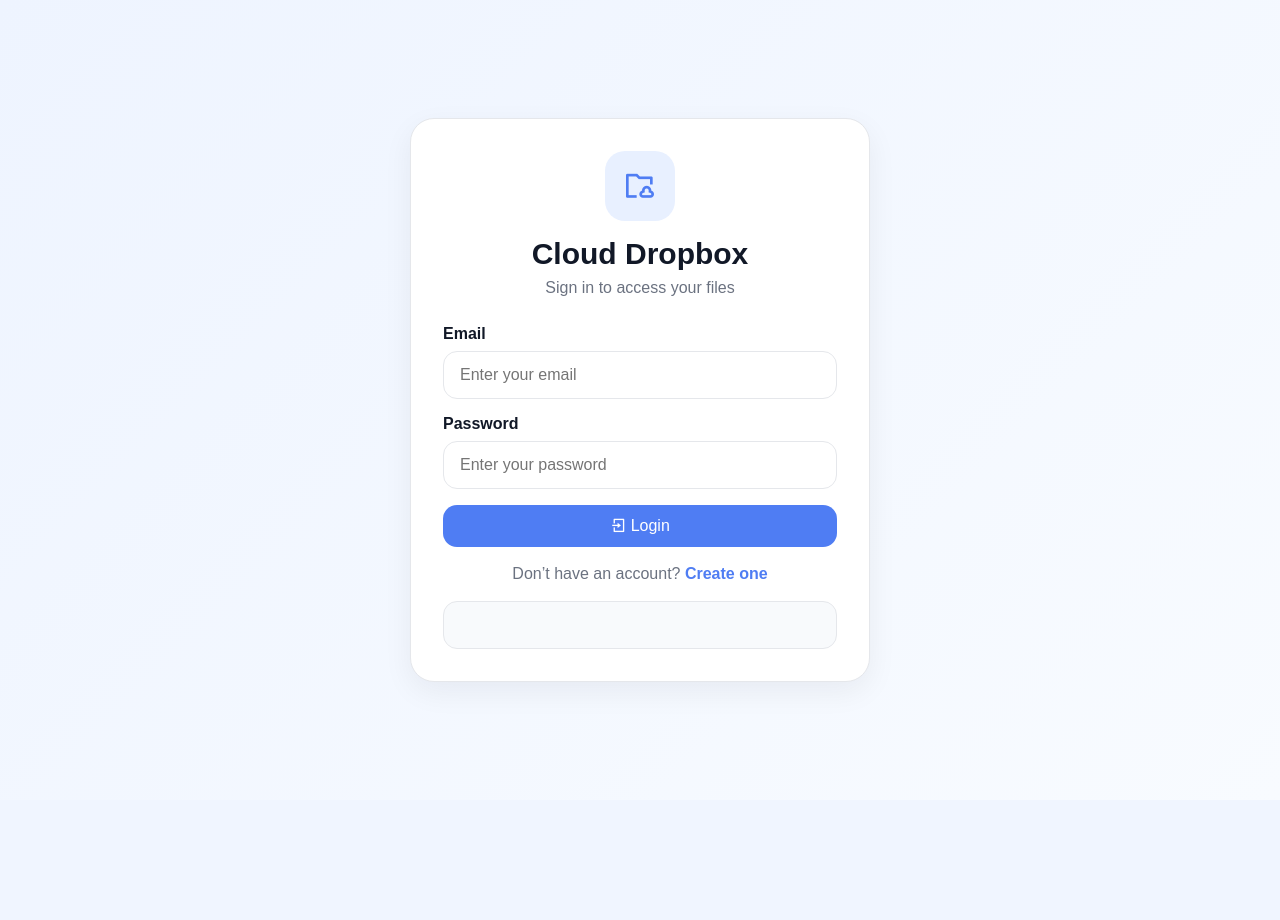
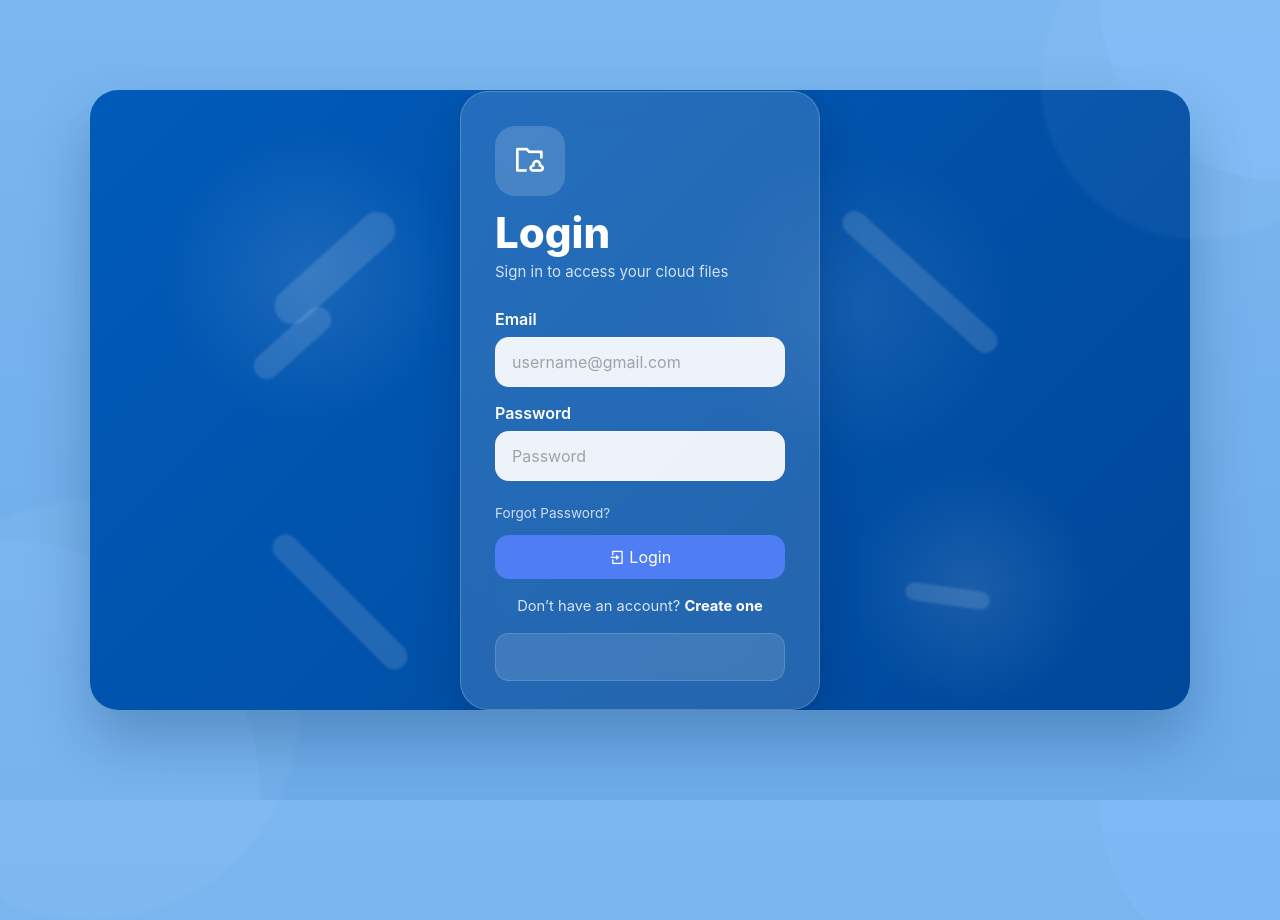
Before and after one commit to samuelsimeon/Dropbox_project, a FastAPI app: page /login in a window 1280 px wide; the page is wider, and only the part inside the window is pictured. Before the commit the page ends 682 px from the top of that part, so only its background shows below. Run offline with FastAPI, Linux system fonts and the light colour scheme; parts of the project's set-up code (start-up, migrations or seed data) failed here and were passed over; some libraries are stand-ins or nearby versions.

Commit message:
changed design for signup and login pages

```diff
--- a/__azurite_db_queue_extent__.json
+++ b/__azurite_db_queue_extent__.json
@@ -1 +1 @@
-{"filename":"/Users/samuelsimeon/Documents/CLOUD_DROPBOX_ASSIGNMENT/__azurite_db_queue_extent__.json","collections":[{"name":"$EXTENTS_COLLECTION$","data":[],"idIndex":null,"binaryIndices":{"id":{"name":"id","dirty":false,"values":[]}},"constraints":null,"uniqueNames":[],"transforms":{},"objType":"$EXTENTS_COLLECTION$","dirty":false,"cachedIndex":null,"cachedBinaryIndex":null,"cachedData":null,"adaptiveBinaryIndices":true,"transactional":false,"cloneObjects":false,"cloneMethod":"parse-stringify","asyncListeners":false,"disableMeta":false,"disableChangesApi":true,"disableDeltaChangesApi":true,"autoupdate":false,"serializableIndices":true,"disableFreeze":true,"ttl":null,"maxId":0,"DynamicViews":[],"events":{"insert":[],"update":[],"pre-insert":[],"pre-update":[],"close":[],"flushbuffer":[],"error":[],"delete":[null],"warning":[null]},"changes":[],"dirtyIds":[]}],"databaseVersion":1.5,"engineVersion":1.5,"autosave":true,"autosaveInterval":5000,"autosaveHandle":null,"throttledSaves":true,"options":{"persistenceMethod":"fs","autosave":true,"autosaveInterval":5000,"serializationMethod":"normal","destructureDelimiter":"$<\n"},"persistenceMethod":"fs","persistenceAdapter":null,"verbose":false,"events":{"init":[null],"loaded":[],"flushChanges":[],"close":[],"changes":[],"warning":[]},"ENV":"NODEJS"}
+{"filename":"/Users/samuelsimeon/Documents/CLOUD_ASSIGNMENT2_3090681/__azurite_db_queue_extent__.json","collections":[{"name":"$EXTENTS_COLLECTION$","data":[],"idIndex":null,"binaryIndices":{"id":{"name":"id","dirty":false,"values":[]}},"constraints":null,"uniqueNames":[],"transforms":{},"objType":"$EXTENTS_COLLECTION$","dirty":false,"cachedIndex":null,"cachedBinaryIndex":null,"cachedData":null,"adaptiveBinaryIndices":true,"transactional":false,"cloneObjects":false,"cloneMethod":"parse-stringify","asyncListeners":false,"disableMeta":false,"disableChangesApi":true,"disableDeltaChangesApi":true,"autoupdate":false,"serializableIndices":true,"disableFreeze":true,"ttl":null,"maxId":0,"DynamicViews":[],"events":{"insert":[],"update":[],"pre-insert":[],"pre-update":[],"close":[],"flushbuffer":[],"error":[],"delete":[null],"warning":[null]},"changes":[],"dirtyIds":[]}],"databaseVersion":1.5,"engineVersion":1.5,"autosave":true,"autosaveInterval":5000,"autosaveHandle":null,"throttledSaves":true,"options":{"persistenceMethod":"fs","autosave":true,"autosaveInterval":5000,"serializationMethod":"normal","destructureDelimiter":"$<\n"},"persistenceMethod":"fs","persistenceAdapter":null,"verbose":false,"events":{"init":[null],"loaded":[],"flushChanges":[],"close":[],"changes":[],"warning":[]},"ENV":"NODEJS"}
--- a/app/templates/login.html
+++ b/app/templates/login.html
@@ -5,26 +5,35 @@
     <meta name="viewport" content="width=device-width, initial-scale=1.0">
     <title>Login - Cloud Dropbox</title>
     <link href="https://cdn.jsdelivr.net/npm/remixicon@4.2.0/fonts/remixicon.css" rel="stylesheet">
-    <link rel="stylesheet" href="/static/css/style.css">
+    <link rel="stylesheet" href="/static/css/style.css?v=2">
 </head>
 <body class="auth-body">
+    <div class="auth-shell">
+        <div class="auth-shape shape-1"></div>
+        <div class="auth-shape shape-2"></div>
+        <div class="auth-shape shape-3"></div>
+        <div class="auth-shape shape-4"></div>
+        <div class="auth-shape shape-5"></div>
+
         <div class="auth-wrapper">
             <div class="auth-card">
                 <div class="auth-brand">
                     <div class="brand-icon"><i class="ri-folder-cloud-line"></i></div>
-                <h1>Cloud Dropbox</h1>
-                <p>Sign in to access your files</p>
+                    <h1>Login</h1>
+                    <p>Sign in to access your cloud files</p>
                 </div>
 
                 <div class="form-group">
                     <label for="login-email">Email</label>
-                <input type="email" id="login-email" placeholder="Enter your email">
+                    <input type="email" id="login-email" placeholder="username@gmail.com">
                 </div>
 
                 <div class="form-group">
                     <label for="login-password">Password</label>
-                <input type="password" id="login-password" placeholder="Enter your password">
+                    <input type="password" id="login-password" placeholder="Password">
                 </div>
+
+                <a href="#" class="auth-helper">Forgot Password?</a>
 
                 <button id="login-btn" class="primary-btn full-btn">
                     <i class="ri-login-box-line"></i>
@@ -39,6 +48,7 @@
                 <div id="auth-message" class="auth-message"></div>
             </div>
         </div>
+    </div>
 
     <script type="module" src="/static/js/login.js"></script>
 </body>
--- a/static/css/style.css
+++ b/static/css/style.css
@@ -37,52 +38,167 @@ button, input {
 /* ---------------- AUTH PAGES ---------------- */
 
 .auth-body {
+    margin: 0;
     min-height: 100vh;
+    font-family: "Inter", "Segoe UI", Arial, sans-serif;
+    background:
+        radial-gradient(circle at top right, rgba(132, 191, 255, 0.35) 0, rgba(132, 191, 255, 0.35) 180px, transparent 181px),
+        radial-gradient(circle at bottom left, rgba(132, 191, 255, 0.20) 0, rgba(132, 191, 255, 0.20) 260px, transparent 261px),
+        linear-gradient(180deg, #7bb7f0 0%, #6dace9 100%);
     display: flex;
     align-items: center;
     justify-content: center;
+    overflow: hidden;
+    position: relative;
     padding: 24px;
-    background: linear-gradient(135deg, #eef4ff, #f8fbff);
+}
+
+.auth-body::before,
+.auth-body::after {
+    content: "";
+    position: absolute;
+    border-radius: 50%;
+    filter: blur(2px);
+    opacity: 0.35;
+    pointer-events: none;
+}
+
+.auth-body::before {
+    width: 420px;
+    height: 420px;
+    left: -120px;
+    bottom: -120px;
+    background: rgba(255, 255, 255, 0.12);
+}
+
+.auth-body::after {
+    width: 320px;
+    height: 320px;
+    right: -80px;
+    top: -80px;
+    background: rgba(255, 255, 255, 0.12);
+}
+
+.auth-shell {
+    width: min(1100px, 94vw);
+    min-height: 620px;
+    border-radius: 28px;
+    background: linear-gradient(135deg, #015bb9 0%, #00489a 100%);
+    box-shadow: 0 30px 60px rgba(0, 42, 93, 0.28);
+    position: relative;
+    overflow: hidden;
+    display: flex;
+    align-items: center;
+    justify-content: center;
+}
+
+.auth-shell::before {
+    content: "";
+    position: absolute;
+    inset: 0;
+    background:
+        radial-gradient(circle at 20% 30%, rgba(255,255,255,0.10), transparent 15%),
+        radial-gradient(circle at 70% 35%, rgba(255,255,255,0.08), transparent 18%),
+        radial-gradient(circle at 80% 80%, rgba(255,255,255,0.10), transparent 12%);
+    pointer-events: none;
+}
+
+.auth-shape {
+    position: absolute;
+    border-radius: 999px;
+    background: rgba(255,255,255,0.13);
+    filter: blur(1px);
+    pointer-events: none;
+}
+
+.auth-shape.shape-1 {
+    width: 150px;
+    height: 36px;
+    left: 170px;
+    top: 160px;
+    transform: rotate(-42deg);
+}
+
+.auth-shape.shape-2 {
+    width: 95px;
+    height: 26px;
+    left: 155px;
+    top: 240px;
+    transform: rotate(-42deg);
+}
+
+.auth-shape.shape-3 {
+    width: 180px;
+    height: 26px;
+    left: 160px;
+    bottom: 95px;
+    transform: rotate(45deg);
+}
+
+.auth-shape.shape-4 {
+    width: 200px;
+    height: 24px;
+    right: 170px;
+    top: 180px;
+    transform: rotate(42deg);
+}
+
+.auth-shape.shape-5 {
+    width: 85px;
+    height: 18px;
+    right: 200px;
+    bottom: 105px;
+    transform: rotate(8deg);
 }
 
 .auth-wrapper {
     width: 100%;
-    max-width: 460px;
+    max-width: 360px;
+    position: relative;
+    z-index: 2;
 }
 
 .auth-card {
-    background: white;
-    border-radius: 24px;
-    padding: 32px;
-    box-shadow: var(--shadow);
-    border: 1px solid var(--border);
+    width: 100%;
+    padding: 34px 34px 28px;
+    border-radius: 28px;
+    background: rgba(255, 255, 255, 0.14);
+    border: 1px solid rgba(255, 255, 255, 0.20);
+    backdrop-filter: blur(16px);
+    -webkit-backdrop-filter: blur(16px);
+    box-shadow: 0 18px 40px rgba(0, 28, 68, 0.22);
+    color: #ffffff;
 }
 
 .auth-brand {
-    text-align: center;
     margin-bottom: 28px;
+    text-align: left;
 }
 
 .brand-icon {
     width: 70px;
     height: 70px;
-    margin: 0 auto 16px;
+    margin-bottom: 16px;
     border-radius: 20px;
     display: grid;
     place-items: center;
-    background: #e8f0ff;
-    color: var(--primary);
+    background: rgba(255,255,255,0.16);
+    color: #ffffff;
     font-size: 32px;
 }
 
 .auth-brand h1 {
     margin: 0 0 8px;
-    font-size: 30px;
+    font-size: 42px;
+    line-height: 1;
+    font-weight: 800;
+    color: #ffffff;
 }
 
 .auth-brand p {
     margin: 0;
-    color: var(--muted);
+    color: rgba(255,255,255,0.80);
+    font-size: 15px;
 }
 
 .form-group {
@@ -93,31 +209,42 @@ button, input {
     display: block;
     font-weight: 600;
     margin-bottom: 8px;
+    color: #ffffff;
 }
 
-input {
+.auth-body input,
+.auth-body .auth-input {
     width: 100%;
     padding: 14px 16px;
     border-radius: 14px;
-    border: 1px solid var(--border);
-    background: white;
+    border: 1px solid rgba(255,255,255,0.25);
+    background: rgba(255,255,255,0.92);
+    color: #1f2937;
     outline: none;
 }
 
-input:focus {
-    border-color: var(--primary);
+.auth-body input::placeholder,
+.auth-body .auth-input::placeholder {
+    color: #9ca3af;
+}
+
+.auth-body input:focus,
+.auth-body .auth-input:focus {
+    border-color: #c7ddff;
+    box-shadow: 0 0 0 3px rgba(255,255,255,0.12);
 }
 
 .auth-switch {
     margin-top: 18px;
     text-align: center;
-    color: var(--muted);
+    color: rgba(255,255,255,0.82);
+    font-size: 0.92rem;
 }
 
 .auth-switch a {
-    color: var(--primary);
+    color: #ffffff;
     text-decoration: none;
-    font-weight: 600;
+    font-weight: 700;
 }
 
 .auth-switch a:hover {
@@ -126,12 +253,82 @@ input:focus {
 
 .auth-message {
     margin-top: 18px;
-    background: #f8fafc;
-    border: 1px solid var(--border);
+    background: rgba(255,255,255,0.12);
+    border: 1px solid rgba(255,255,255,0.14);
     border-radius: 14px;
     padding: 14px;
     min-height: 48px;
     white-space: pre-wrap;
+    color: #ffffff;
+}
+
+.auth-message.error {
+    background: rgba(220, 38, 38, 0.18);
+    color: #ffe4e6;
+    border: 1px solid rgba(255,255,255,0.14);
+}
+
+.auth-message.success {
+    background: rgba(22, 163, 74, 0.18);
+    color: #dcfce7;
+    border: 1px solid rgba(255,255,255,0.14);
+}
+
+.auth-helper {
+    margin: 8px 0 14px;
+    font-size: 0.85rem;
+    color: rgba(255,255,255,0.78);
+    text-decoration: none;
+    display: inline-block;
+}
+
+.auth-helper:hover {
+    color: #ffffff;
+}
+
+.auth-divider {
+    margin: 16px 0 14px;
+    text-align: center;
+    color: rgba(255,255,255,0.70);
+    font-size: 0.92rem;
+}
+
+.auth-social-row {
+    display: flex;
+    gap: 12px;
+    justify-content: center;
+    margin-bottom: 14px;
+}
+
+.auth-social-box {
+    width: 72px;
+    height: 40px;
+    border-radius: 10px;
+    background: rgba(255,255,255,0.95);
+    border: none;
+    display: flex;
+    align-items: center;
+    justify-content: center;
+    color: #1f2937;
+    font-weight: 700;
+    box-shadow: 0 2px 8px rgba(0,0,0,0.08);
+}
+
+.auth-footer-text {
+    margin-top: 8px;
+    text-align: center;
+    font-size: 0.92rem;
+    color: rgba(255,255,255,0.82);
+}
+
+.auth-footer-text a {
+    color: #ffffff;
+    font-weight: 700;
+    text-decoration: none;
+}
+
+.auth-footer-text a:hover {
+    text-decoration: underline;
 }
 
 .full-btn {
```
Also changed, not shown: other parts of static/css/style.css (+62 -45 lines), __azurite_db_blob__.json (+1 -1 lines), __azurite_db_blob_extent__.json (+1 -1 lines), __azurite_db_queue__.json (+1 -1 lines), __azurite_db_table__.json (+1 -1 lines), app/templates/signup.html (+9 -1 lines), README.md, 2 other files. Lines whose indentation alone changed are shown as unchanged.
